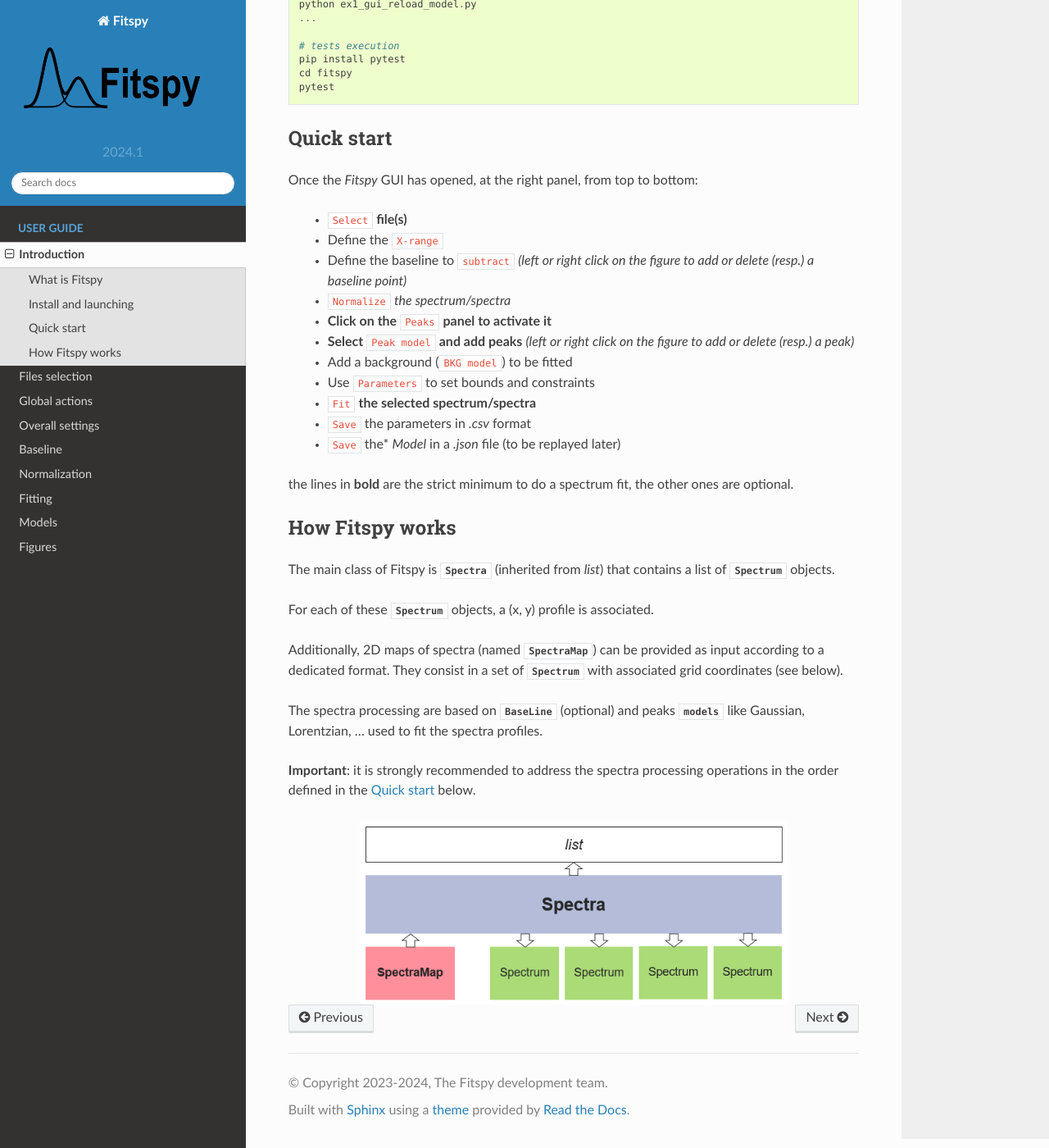
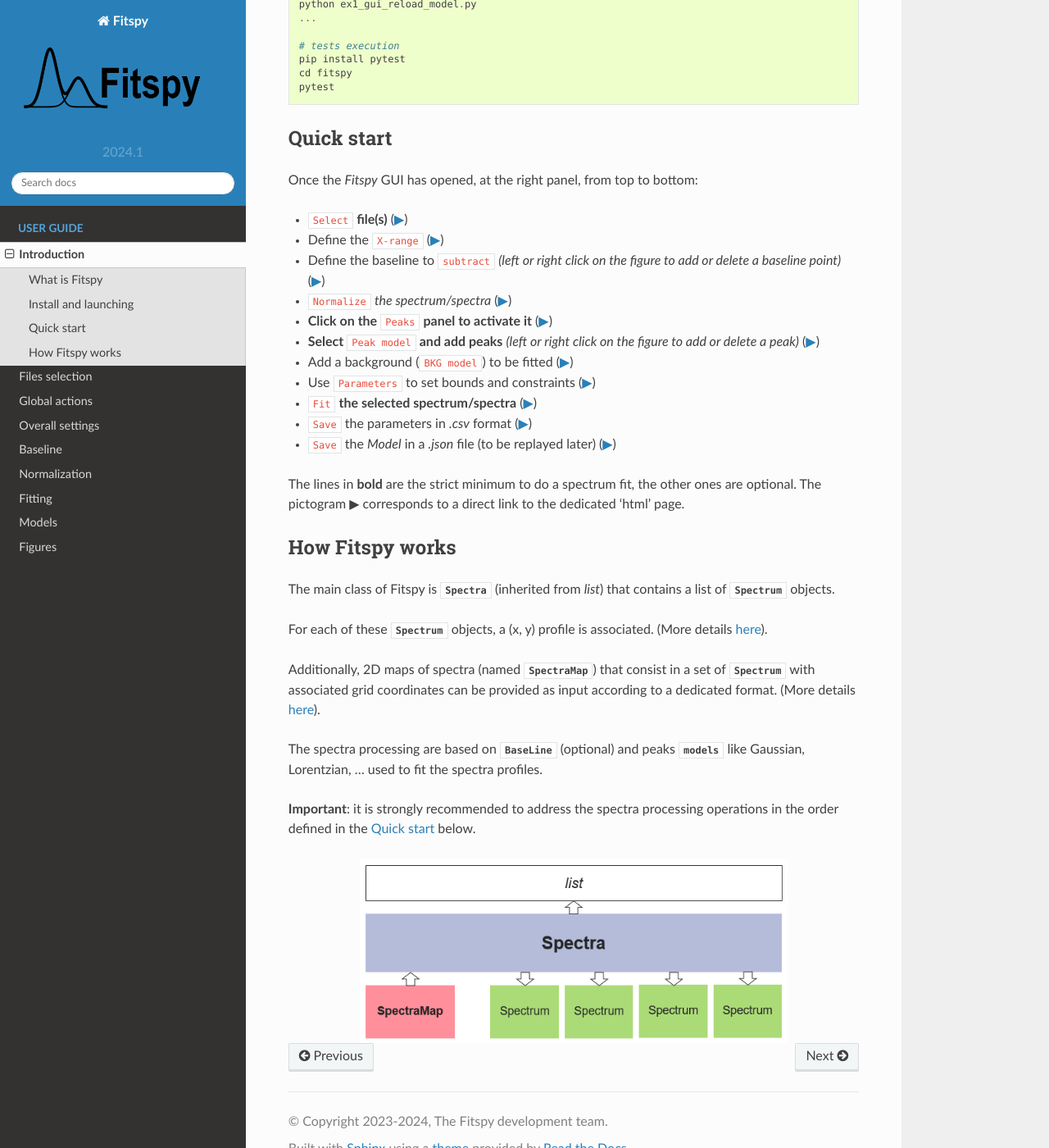
Before and after one commit to CEA-MetroCarac/fitspy, a Sphinx documentation site: the page built from doc/intro.rst, in a window 1280 px wide and 1400 px high, scrolled down 1096 px. Shown: the whole window at 82% size. Built offline with Sphinx 7.4.7 and the Read the Docs theme 2.0.0, drawn with Linux system fonts in a browser that asks for light colours; pages that are not in the unit, such as notebooks, are missing from menus.

Commit message:
add links

```diff
--- a/doc/intro.rst
+++ b/doc/intro.rst
@@ -59,28 +59,30 @@
 
 Once the `Fitspy` GUI has opened, at the right panel, from top to bottom:
 
-    - :code:`Select` **file(s)**
-    - Define the :code:`X-range`
-    - Define the baseline to :code:`subtract` *(left or right click on the figure to add or delete (resp.) a baseline point)*
-    - :code:`Normalize` *the spectrum/spectra*
-    - **Click on the** :code:`Peaks` **panel to activate it**
-    - **Select** :code:`Peak model` **and add peaks** *(left or right click on the figure to add or delete (resp.) a peak)*
-    - Add a background (:code:`BKG model`) to be fitted
-    - Use :code:`Parameters` to set bounds and constraints
-    - :code:`Fit` **the selected spectrum/spectra**
-    - :code:`Save` the parameters in `.csv` format
-    - :code:`Save` the* `Model` in a `.json` file (to be replayed later)
+- :code:`Select` **file(s)** (`▶ <files_selection.html>`_)
+- Define the :code:`X-range` (`▶ <overall_settings.html>`_)
+- Define the baseline to :code:`subtract` *(left or right click on the figure to add or delete a baseline point)* (`▶ <baseline.html>`_)
+- :code:`Normalize` *the spectrum/spectra* (`▶ <normalization.html>`_)
+- **Click on the** :code:`Peaks` **panel to activate it** (`▶ <fitting.html>`_)
+- **Select** :code:`Peak model` **and add peaks** *(left or right click on the figure to add or delete a peak)* (`▶ <fitting.html>`_)
+- Add a background (:code:`BKG model`) to be fitted (`▶ <fitting.html>`_)
+- Use :code:`Parameters` to set bounds and constraints (`▶ <fitting.html>`_)
+- :code:`Fit` **the selected spectrum/spectra** (`▶ <fitting.html>`_)
+- :code:`Save` the parameters in `.csv` format (`▶ <models.html>`_)
+- :code:`Save` the `Model` in a `.json` file (to be replayed later) (`▶ <models.html>`_)
 
-the lines in **bold** are the strict minimum to do a spectrum fit, the other ones are optional.
+The lines in **bold** are the strict minimum to do a spectrum fit, the other ones are optional.
+The pictogram ▶ corresponds to a direct link to the dedicated 'html' page.
+
 
 How Fitspy works
 ----------------
 
 The main class of Fitspy is :class:`~fitspy.spectra.Spectra` (inherited from `list`) that contains a list of  :class:`~fitspy.spectrum.Spectrum` objects.
 
-For each of these :class:`~fitspy.spectrum.Spectrum` objects, a (x, y) profile is associated.
+For each of these :class:`~fitspy.spectrum.Spectrum` objects, a (x, y) profile is associated. (More details `here <files_selection.html?2D-map_spectra=#d-spectrum>`_).
 
-Additionally, 2D maps of spectra (named :class:`~fitspy.spectra_map.SpectraMap`) can be provided as input according to a dedicated format. They consist in a set of :class:`~fitspy.spectrum.Spectrum` with associated grid coordinates (see below).
+Additionally, 2D maps of spectra (named :class:`~fitspy.spectra_map.SpectraMap`) that consist in a set of :class:`~fitspy.spectrum.Spectrum` with associated grid coordinates can be provided as input according to a dedicated format. (More details `here <files_selection.html?2D-map_spectra=#d-map-spectra>`_).
 
 
 The spectra processing are based on  :class:`~fitspy.baseline.BaseLine` (optional) and peaks :mod:`~fitspy.models` like Gaussian, Lorentzian, ... used to fit the spectra profiles.
```
Also changed, not shown: doc/files_selection.rst (+4 -3 lines).
